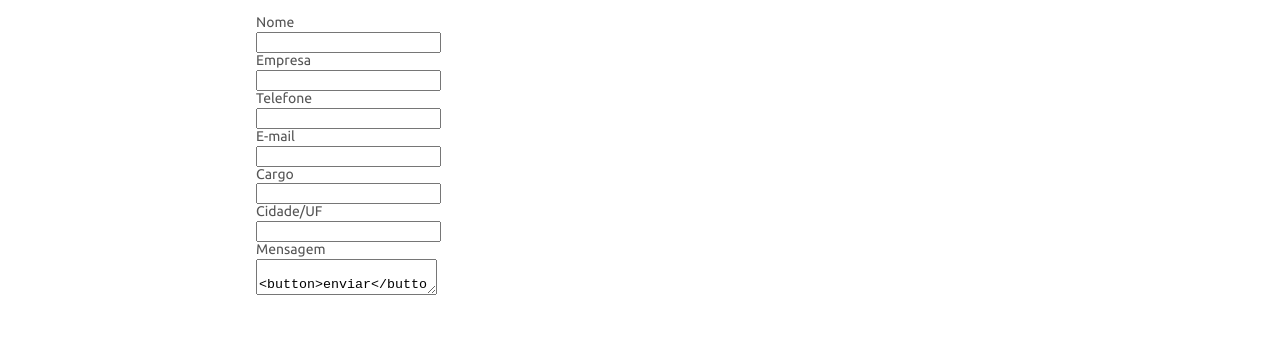
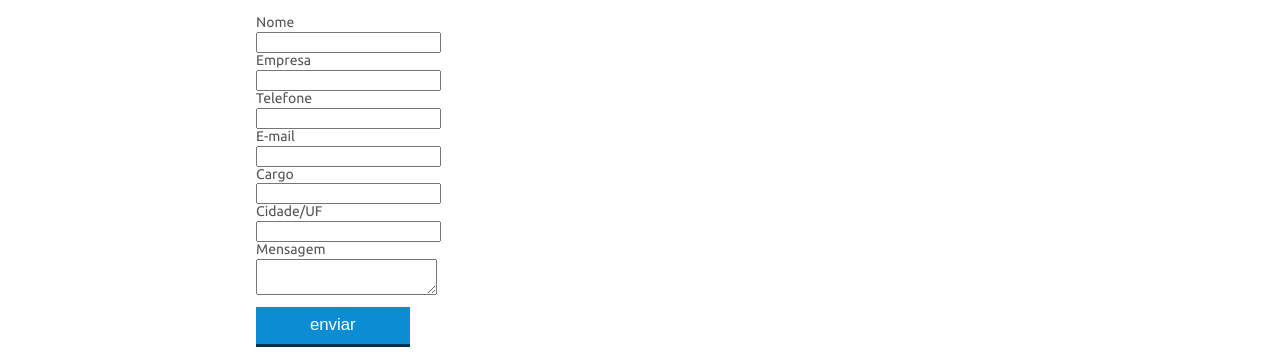
Before and after one commit to wtfpeanut/aparecida-nutricao-alura, a plain HTML site: page index.html in a window 1280 px wide. Shown: the part 535-892 px from the top of the page. Before the commit the page ends 832 px from the top, so only its background shows below. Drawn offline with Linux system fonts and the light colour scheme.

Commit message:
Update index.html

```diff
--- a/index.html
+++ b/index.html
@@ -98,7 +98,7 @@
                                         <label for="cidade">Cidade/UF</label>
                                         <input type="text" name="cidade" id="cidade" required />
                                         <label for="mensagem">Mensagem</label>
-                                        <textarea className="msg" required />
+					<textarea className="msg"></textarea>
                                         <button>enviar</button>
                             </form>
 	</section>
```
